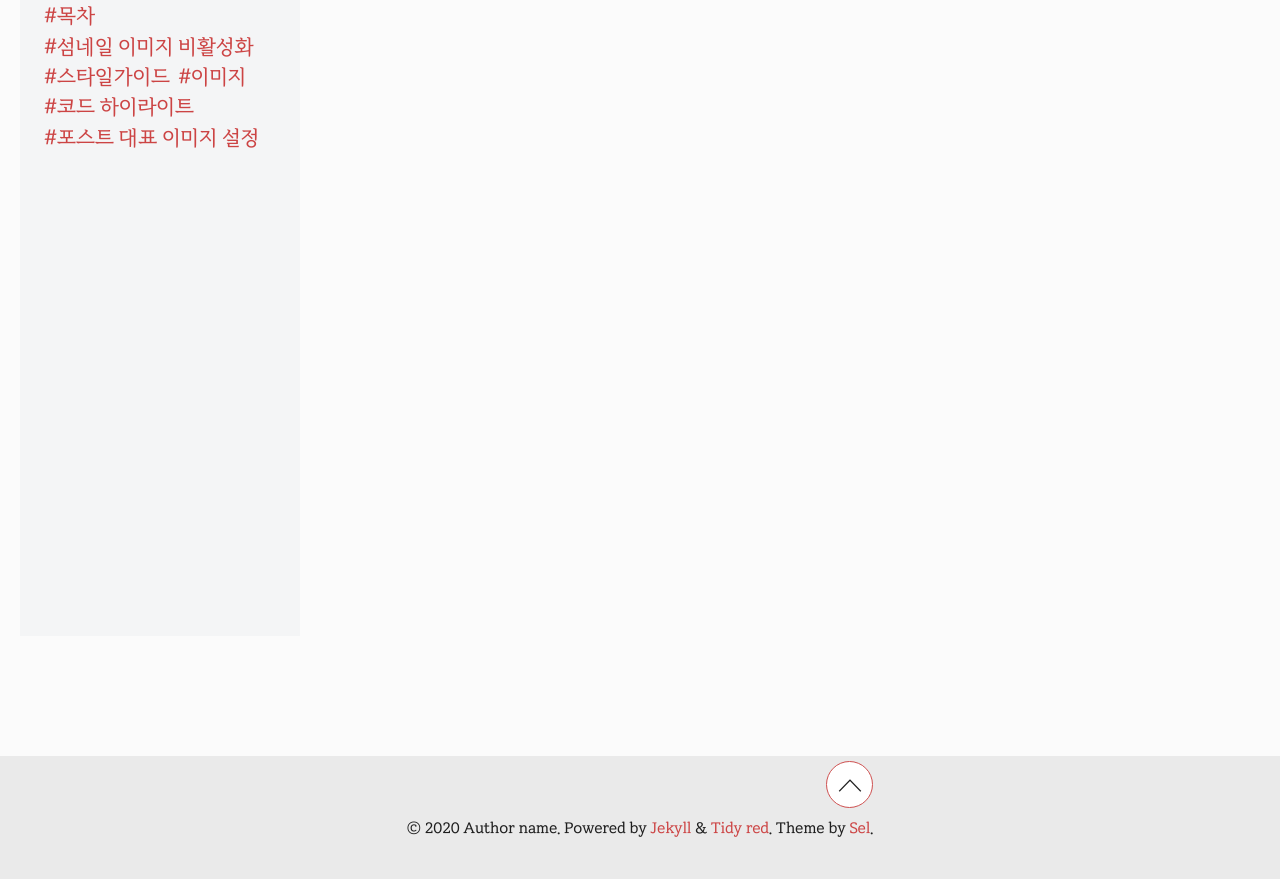
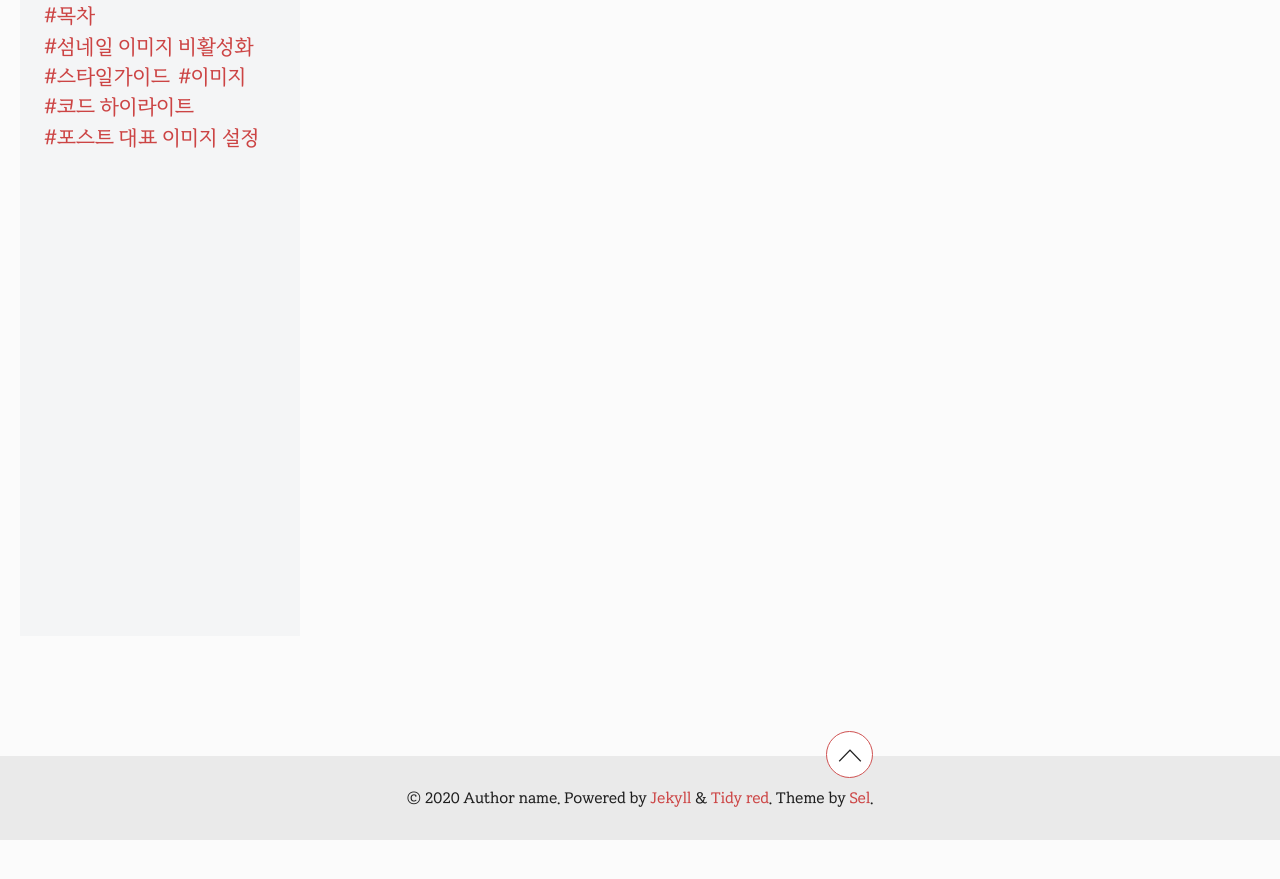
Before and after one commit to selosele/jekyll-theme-tidyred, a Jekyll site: the page built from posts-by-year.html, in a window 1280 px wide and 900 px high, scrolled down 857 px. Shown: the top 879 px of the window. Built offline with Jekyll 4.4.1, drawn with Linux system fonts in a browser that asks for light colours; after the commit the page ends 1697 px from its top, so only the background shows below that.

Commit message:
최하단 footer include 관련 마크업 수정

```diff
--- a/_layouts/default.html
+++ b/_layouts/default.html
@@ -13,11 +13,7 @@
 
     {{ content }}
 
-    <footer id="mastfoot" class="mastfoot">
-      <div class="mastfoot__inner-wrap">
-        {% include mastfoot.html %}
-      </div>
-    </footer>
+    {% include mastfoot.html %}
 
     {% include layer.html %}
     {% include scripts.html %}
```
